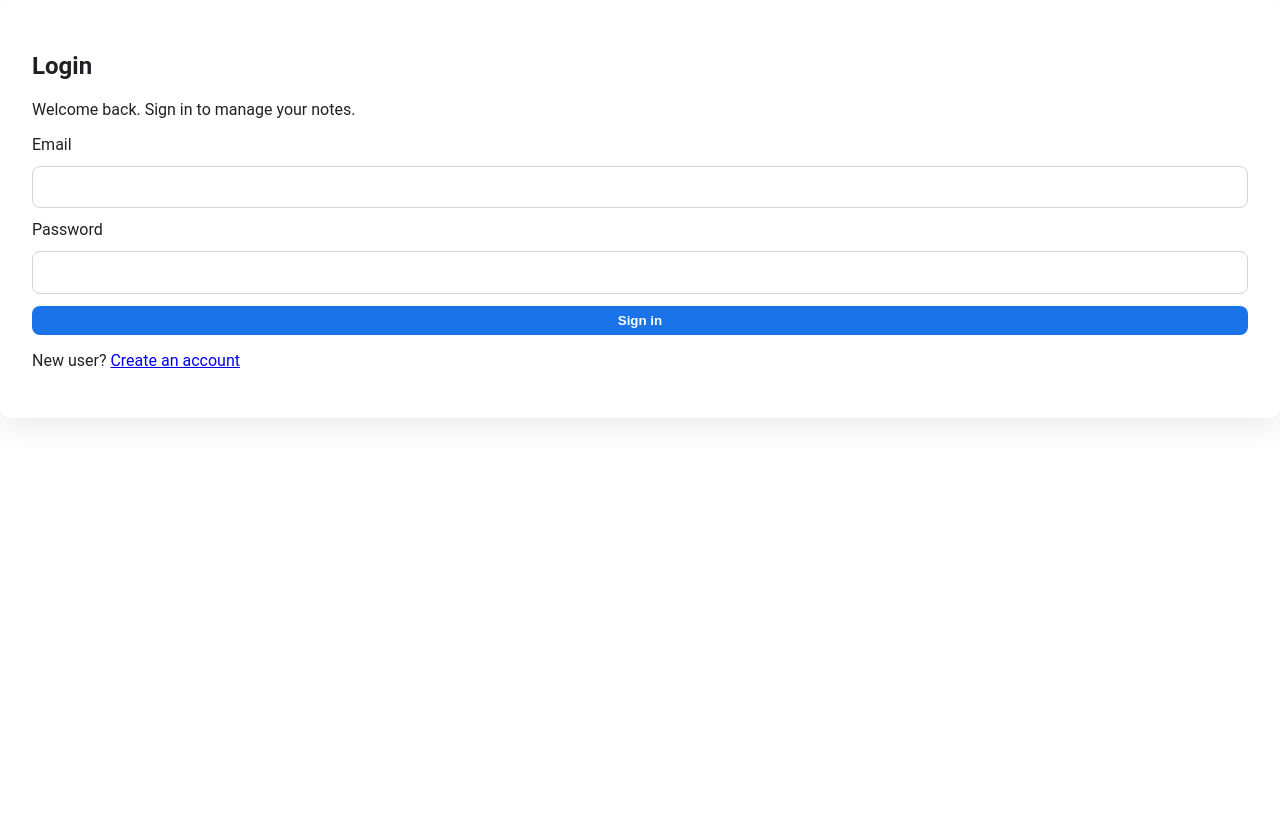
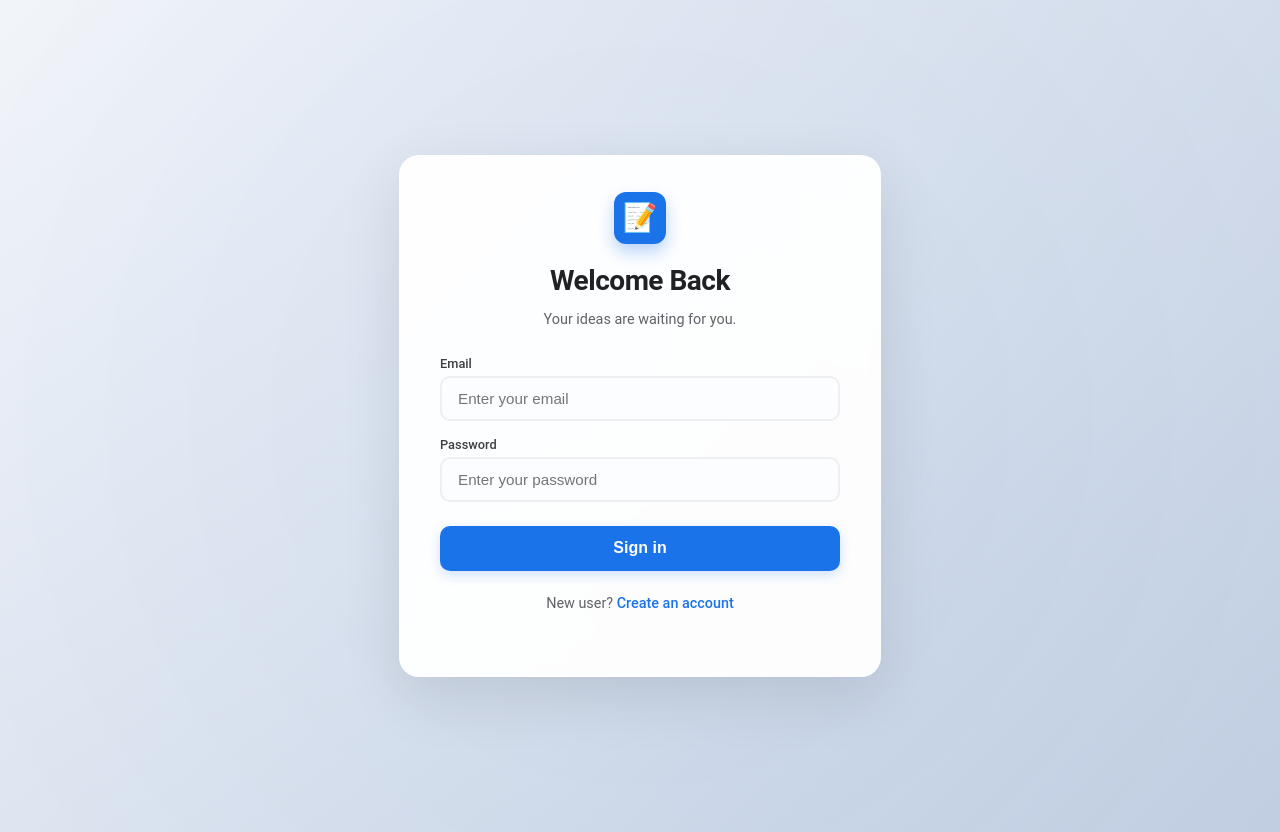
Before and after one commit to ajawad06/jotter, a React (Vite) app in the folder frontend/: page /login in a window 1280 px wide. Before the commit the page ends 800 px from the top, so only its background shows below. Built offline with nearby package versions, Linux system fonts and the light colour scheme.

Commit message:
feat(frontend): redesign login, signup pages

```diff
--- a/frontend/src/pages/LoginPage.jsx
+++ b/frontend/src/pages/LoginPage.jsx
@@ -28,11 +28,14 @@ function LoginPage({ onLogin, isSubmitting }) {
   };
 
   return (
+    <div className="auth-container">
       <section className="auth-card">
-      <h1>Login</h1>
-      <p>Welcome back. Sign in to manage your notes.</p>
+        <div className="auth-logo-circle">📝</div>
+        <h1>Welcome Back</h1>
+        <p>Your ideas are waiting for you.</p>
 
         <form onSubmit={handleSubmit} className="auth-form">
+          <div className="auth-field">
             <label htmlFor="login-email">Email</label>
             <input
               id="login-email"
@@ -40,9 +43,12 @@ function LoginPage({ onLogin, isSubmitting }) {
               type="email"
               value={formValues.email}
               onChange={handleChange}
+              placeholder="Enter your email"
               required
             />
+          </div>
 
+          <div className="auth-field">
             <label htmlFor="login-password">Password</label>
             <input
               id="login-password"
@@ -50,12 +56,18 @@ function LoginPage({ onLogin, isSubmitting }) {
               type="password"
               value={formValues.password}
               onChange={handleChange}
+              placeholder="Enter your password"
               required
             />
+          </div>
 
           {errorMessage && <p className="error-text">{errorMessage}</p>}
 
-        <button type="submit" disabled={isSubmitting}>
+          <button
+            type="submit"
+            className="auth-submit-btn"
+            disabled={isSubmitting}
+          >
             {isSubmitting ? "Signing in..." : "Sign in"}
           </button>
         </form>
@@ -64,6 +76,7 @@ function LoginPage({ onLogin, isSubmitting }) {
           New user? <Link to="/signup">Create an account</Link>
         </p>
       </section>
+    </div>
   );
 }
 
--- a/frontend/src/pages/SignupPage.jsx
+++ b/frontend/src/pages/SignupPage.jsx
@@ -29,11 +29,14 @@ function SignupPage({ onSignup, isSubmitting }) {
   };
 
   return (
+    <div className="auth-container">
       <section className="auth-card">
-      <h1>Sign up</h1>
-      <p>Create your account to save private notes.</p>
+        <div className="auth-logo-circle">📝</div>
+        <h1>Get Started</h1>
+        <p>Capture everything that matters.</p>
 
         <form onSubmit={handleSubmit} className="auth-form">
+          <div className="auth-field">
             <label htmlFor="signup-name">Name</label>
             <input
               id="signup-name"
@@ -41,9 +44,12 @@ function SignupPage({ onSignup, isSubmitting }) {
               type="text"
               value={formValues.name}
               onChange={handleChange}
+              placeholder="Enter your name"
               required
             />
+          </div>
 
+          <div className="auth-field">
             <label htmlFor="signup-email">Email</label>
             <input
               id="signup-email"
@@ -51,9 +57,12 @@ function SignupPage({ onSignup, isSubmitting }) {
               type="email"
               value={formValues.email}
               onChange={handleChange}
+              placeholder="Enter your email"
               required
             />
+          </div>
 
+          <div className="auth-field">
             <label htmlFor="signup-password">Password</label>
             <input
               id="signup-password"
@@ -61,13 +70,19 @@ function SignupPage({ onSignup, isSubmitting }) {
               type="password"
               value={formValues.password}
               onChange={handleChange}
+              placeholder="Create a password"
               required
               minLength={6}
             />
+          </div>
 
           {errorMessage && <p className="error-text">{errorMessage}</p>}
 
-        <button type="submit" disabled={isSubmitting}>
+          <button
+            type="submit"
+            className="auth-submit-btn"
+            disabled={isSubmitting}
+          >
             {isSubmitting ? "Creating account..." : "Create account"}
           </button>
         </form>
@@ -76,6 +91,7 @@ function SignupPage({ onSignup, isSubmitting }) {
           Already registered? <Link to="/login">Sign in</Link>
         </p>
       </section>
+    </div>
   );
 }
 
--- a/frontend/src/styles.css
+++ b/frontend/src/styles.css
@@ -13,49 +13,213 @@ body {
   min-height: 100vh;
 }
 
-.auth-card,
+.auth-container {
+  display: flex;
+  align-items: center;
+  justify-content: center;
+  min-height: 100vh;
+  background: linear-gradient(135deg, #f5f7fa 0%, #c3cfe2 100%);
+  padding: 1rem;
+  position: relative;
+  overflow: hidden;
+}
+
+.auth-container::before {
+  content: "";
+  position: absolute;
+  width: 200%;
+  height: 200%;
+  background: radial-gradient(
+    circle,
+    rgba(26, 115, 232, 0.05) 0%,
+    transparent 70%
+  );
+  top: -50%;
+  left: -50%;
+  animation: drift 20s linear infinite;
+  z-index: 0;
+}
+
+@keyframes drift {
+  from {
+    transform: rotate(0deg);
+  }
+  to {
+    transform: rotate(360deg);
+  }
+}
+
+.dark-mode .auth-container {
+  background: linear-gradient(135deg, #121212 0%, #1a1a1a 100%);
+}
+
+.auth-card {
+  width: 100%;
+  max-width: 400px;
+  padding: 2.25rem 2.5rem;
+  background: rgba(255, 255, 255, 0.95);
+  backdrop-filter: blur(10px);
+  border-radius: 20px;
+  box-shadow: 0 20px 60px rgba(0, 0, 0, 0.1);
+  text-align: center;
+  position: relative;
+  z-index: 1;
+  border: 1px solid rgba(255, 255, 255, 0.3);
+}
+
+.dark-mode .auth-card {
+  background: rgba(45, 46, 48, 0.9);
+  box-shadow: 0 20px 60px rgba(0, 0, 0, 0.4);
+  color: #e8eaed;
+  border: 1px solid rgba(255, 255, 255, 0.05);
+}
+
+.auth-logo-circle {
+  width: 52px;
+  height: 52px;
+  background: #1a73e8;
+  color: white;
+  border-radius: 12px;
+  display: flex;
+  align-items: center;
+  justify-content: center;
+  margin: 0 auto 1.25rem;
+  font-size: 1.75rem;
+  box-shadow: 0 8px 16px rgba(26, 115, 232, 0.3);
+}
+
+.auth-card h1 {
+  margin: 0 0 0.5rem 0;
+  font-size: 1.75rem;
+  font-weight: 600;
+  letter-spacing: -0.5px;
+}
+
+.auth-card p {
+  color: #5f6368;
+  margin-bottom: 1.75rem;
+  font-size: 0.9rem;
+}
+
+.dark-mode .auth-card p {
+  color: #9aa0a6;
+}
+
+.auth-form {
+  display: flex;
+  flex-direction: column;
+  gap: 1rem;
+  text-align: left;
+}
+
+.auth-field {
+  display: flex;
+  flex-direction: column;
+  gap: 0.3rem;
+}
+
+.auth-field label {
+  font-size: 0.8rem;
+  font-weight: 500;
+  color: #3c4043;
+}
+
+.dark-mode .auth-field label {
+  color: #bdc1c6;
+}
+
+.auth-form input {
+  width: 100%;
+  box-sizing: border-box;
+  border: 2px solid #edeff2;
+  border-radius: 10px;
+  padding: 0.75rem 1rem;
+  font-size: 0.95rem;
+  transition: all 0.3s ease;
+  background: #fcfdfe;
+}
+
+.dark-mode .auth-form input {
+  background: #3c4043;
+  border-color: #4a4d51;
+  color: #e8eaed;
+}
+
+.auth-form input:focus {
+  outline: none;
+  border-color: #1a73e8;
+  background: #ffffff;
+  box-shadow: 0 0 0 4px rgba(26, 115, 232, 0.1);
+}
+
+.auth-submit-btn {
+  margin-top: 0.5rem;
+  padding: 0.85rem;
+  background: #1a73e8;
+  color: white;
+  border: none;
+  border-radius: 10px;
+  font-size: 1rem;
+  font-weight: 600;
+  cursor: pointer;
+  transition: all 0.3s ease;
+  box-shadow: 0 4px 12px rgba(26, 115, 232, 0.2);
+}
+
+.auth-submit-btn:hover {
+  background: #1557b0;
+  transform: translateY(-2px);
+  box-shadow: 0 6px 20px rgba(26, 115, 232, 0.3);
+}
+
+.auth-submit-btn:active {
+  transform: translateY(0);
+}
+
+.auth-submit-btn:disabled {
+  background: #ccc;
+  cursor: not-allowed;
+}
+
+.auth-switch {
+  margin-top: 1.5rem;
+  font-size: 0.85rem;
+  color: #5f6368;
+}
+
+.dark-mode .auth-switch {
+  color: #9aa0a6;
+}
+
+.auth-switch a {
+  color: #1a73e8;
+  text-decoration: none;
+  font-weight: 500;
+}
+
+.auth-switch a:hover {
+  text-decoration: underline;
+}
+
+.error-text {
+  color: #d93025;
+  font-size: 0.85rem;
+  margin: 0;
+  padding: 0.5rem 0.8rem;
+  background: #fce8e6;
+  border-radius: 4px;
+}
+
+.dark-mode .error-text {
+  background: rgba(217, 48, 37, 0.15);
+  color: #f28b82;
+}
+
 .dashboard-card {
   padding: 2rem;
   background: #ffffff;
   border-radius: 12px;
   box-shadow: 0 10px 30px rgba(0, 0, 0, 0.08);
-}
-
-.auth-form {
-  display: grid;
-  gap: 0.75rem;
-  margin-top: 1rem;
-}
-
-.auth-form input {
-  border: 1px solid #d1d5db;
-  border-radius: 8px;
-  padding: 0.7rem;
-  font-size: 1rem;
-}
-
-button {
-  border: 0;
-  border-radius: 8px;
-  padding: 0.7rem 1rem;
-  background: #0f766e;
-  color: #ffffff;
-  font-weight: 600;
-  cursor: pointer;
-}
-
-button:disabled {
-  opacity: 0.7;
-  cursor: not-allowed;
-}
-
-.auth-switch {
-  margin-top: 1rem;
-}
-
-.error-text {
-  color: #b91c1c;
-  margin: 0.8rem 0;
 }
 
 .keep-layout {
@@ -128,7 +292,10 @@ button:disabled {
   background-color: rgba(232, 234, 237, 0.08);
 }
 
-.dark-mode .keep-note-card:not([style*="background-color: rgb(255, 255, 255)"]):not([style*="background: rgb(255, 255, 255)"]) {
+.dark-mode
+  .keep-note-card:not([style*="background-color: rgb(255, 255, 255)"]):not(
+    [style*="background: rgb(255, 255, 255)"]
+  ) {
   color: #202124;
 }
 
@@ -585,13 +752,15 @@ button:disabled {
   background: #1d4ed8;
 }
 
-.back-btn, .cancel-btn {
+.back-btn,
+.cancel-btn {
   background: transparent;
   color: #4b5563;
   font-weight: 500;
 }
 
-.back-btn:hover, .cancel-btn:hover {
+.back-btn:hover,
+.cancel-btn:hover {
   color: #1f2937;
 }
 
```
Lines whose indentation alone changed are shown as unchanged.
